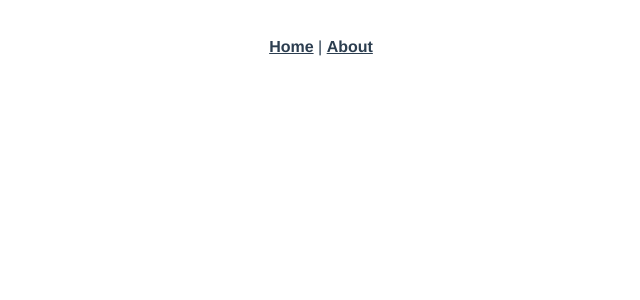
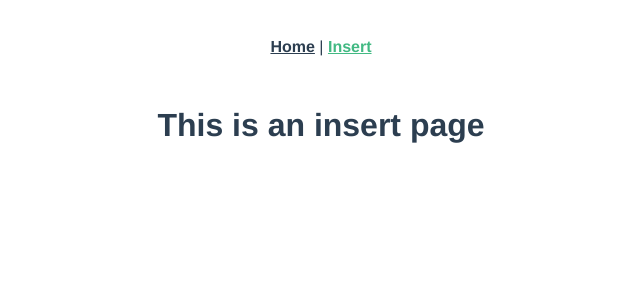
Before and after one commit to tim1047/kwjy_fe, a Vue app: page /insert in a window 1280 px wide. Shown: the top 300 px of the page, without its empty margins (319-959 px from the left). Built offline with nearby package versions, Linux system fonts and the light colour scheme.

Commit message:
axios 연동 테스트

```diff
--- a/src/App.vue
+++ b/src/App.vue
@@ -2,7 +2,7 @@
   <div id="app">
     <div id="nav">
       <router-link to="/">Home</router-link> |
-      <router-link to="/about">About</router-link>
+      <router-link to="/insert">Insert</router-link>
     </div>
     <router-view />
   </div>
--- a/src/router/index.js
+++ b/src/router/index.js
@@ -1,6 +1,7 @@
 import Vue from "vue";
 import VueRouter from "vue-router";
 import Home from "../views/Home.vue";
+import Insert from "../views/Insert.vue";
 
 Vue.use(VueRouter);
 
@@ -19,6 +20,11 @@ const routes = [
     component: () =>
       import(/* webpackChunkName: "about" */ "../views/About.vue"),
   },
+  {
+    path: "/insert",
+    name: "Insert",
+    component: Insert,
+  },
 ];
 
 const router = new VueRouter({
--- a/src/views/Home.vue
+++ b/src/views/Home.vue
@@ -1,22 +1,39 @@
 <template>
   <div class="home">
     <img alt="Vue logo" src="../assets/logo.png" />
-    <HelloWorld msg="Welcome to Your Vue.js App" />
-    <input type="text" value="123"/>
+    <input type="text" v-model="name"/>
+    <span>{{name}}</span>
+    <button v-on:click="getMainList">TEST</button>
+    <ul>
+      <li v-for="l in list" v-bind:key="l">{{l}}</li>
+    </ul>
   </div>
 </template>
 
 <script>
 // @ is an alias to /src
-import HelloWorld from "@/components/HelloWorld.vue";
+import axios from 'axios';
 
 export default {
   name: "Home",
   components: {
-    HelloWorld,
-    data() {
-
+  },
+  data() {
+      return {
+        name: "서강원",
+        list: []
+      }
+  },
+  methods: {
+    getMainList() {
+      axios.get("http://146.56.159.174/account_book/account_list")
+      .then((res)=>{
+        this.list = res.data.result_data
+      })
+      .then((err)=>{
+        console.log(err)
+      })
     }
-  },
+  }
 };
 </script>
--- /dev/null
+++ b/src/views/Insert.vue
@@ -0,0 +1,5 @@
+<template>
+  <div class="insert">
+    <h1>This is an insert page</h1>
+  </div>
+</template>
```
